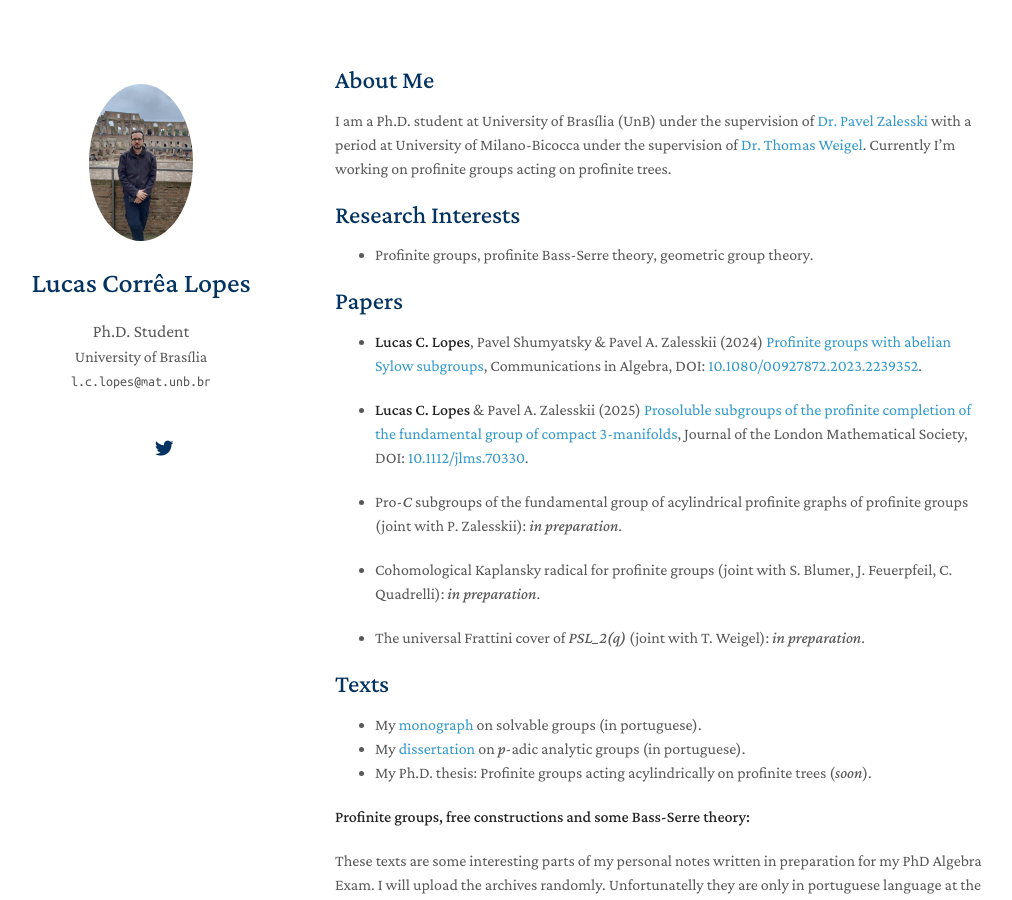
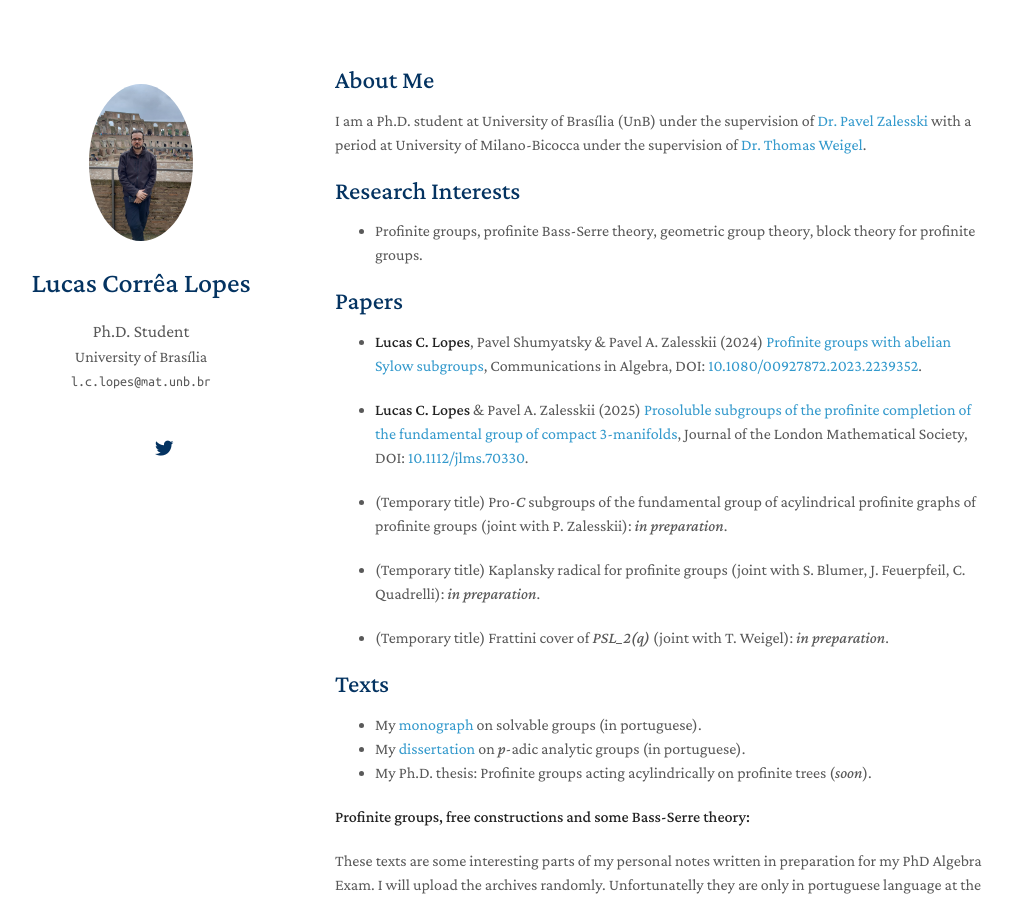
Before and after one commit to lcorrealopes/home, a Jekyll site: the page built from index.md, in a window 1280 px wide and 900 px high. Shown: the whole window, without its empty margins (135-1147 px from the left). Built offline with Jekyll 4.4.1, drawn with Linux system fonts in a browser that asks for light colours; nearby versions of some CDN libraries; a style sheet for code colours, icons or effects is not loaded; our own code applies the rules of GitHub Pages for plain Markdown files; some of the changed text lies outside the part shown.

Commit message:
Update index.md

```diff
--- a/index.md
+++ b/index.md
@@ -4,11 +4,11 @@ layout: homepage
 
 ## About Me
 
-I am a Ph.D. student at University of Brasília (UnB) under the supervision of <a href="https://www.mat.unb.br/pz">Dr. Pavel Zalesski</a> with a period at University of Milano-Bicocca under the supervision of <a href="https://www.unimib.it/thomas-stefan-weigel">Dr. Thomas Weigel</a>. Currently I'm working on profinite groups acting on profinite trees.
+I am a Ph.D. student at University of Brasília (UnB) under the supervision of <a href="https://www.mat.unb.br/pz">Dr. Pavel Zalesski</a> with a period at University of Milano-Bicocca under the supervision of <a href="https://www.unimib.it/thomas-stefan-weigel">Dr. Thomas Weigel</a>.
 
 ## Research Interests
 
-- Profinite groups, profinite Bass-Serre theory, geometric group theory.
+- Profinite groups, profinite Bass-Serre theory, geometric group theory, block theory for profinite groups.
 
 ## Papers
 
@@ -16,11 +16,11 @@ I am a Ph.D. student at University of Brasília (UnB) under the supervision of <
 
 - **Lucas C. Lopes** & Pavel A. Zalesskii (2025) <a href="https://londmathsoc.onlinelibrary.wiley.com/doi/10.1112/jlms.70330">Prosoluble subgroups of the profinite completion of the fundamental group of compact 3-manifolds</a>, Journal of the London Mathematical Society, DOI: <a href="https://doi.org/10.1112/jlms.70330">10.1112/jlms.70330</a>.
 
-- Pro-*C* subgroups of the fundamental group of acylindrical profinite graphs of profinite groups (joint with P. Zalesskii): *in preparation*.
+- (Temporary title) Pro-*C* subgroups of the fundamental group of acylindrical profinite graphs of profinite groups (joint with P. Zalesskii): *in preparation*.
 
-- Cohomological Kaplansky radical for profinite groups (joint with S. Blumer, J. Feuerpfeil, C. Quadrelli): *in preparation*.
+- (Temporary title) Kaplansky radical for profinite groups (joint with S. Blumer, J. Feuerpfeil, C. Quadrelli): *in preparation*.
 
-- The universal Frattini cover of *PSL_2(q)* (joint with T. Weigel): *in preparation*.
+- (Temporary title) Frattini cover of *PSL_2(q)* (joint with T. Weigel): *in preparation*.
 
 ## Texts
 
@@ -60,7 +60,7 @@ These are some good (*in my opinion*) books to construct a strong mathematical b
 - **Topology:**
   - *General Topology* (Willard).
 
-If you are interested in learn what I study, I suggest you to follow the short sequence:
+If you are interested in learn the fundamentals for the profinite Bass-Serre theory, I suggest you to follow the short sequence:
 
 <math display="block" xmlns="http://www.w3.org/1998/Math/MathML">
   <mrow>
```
